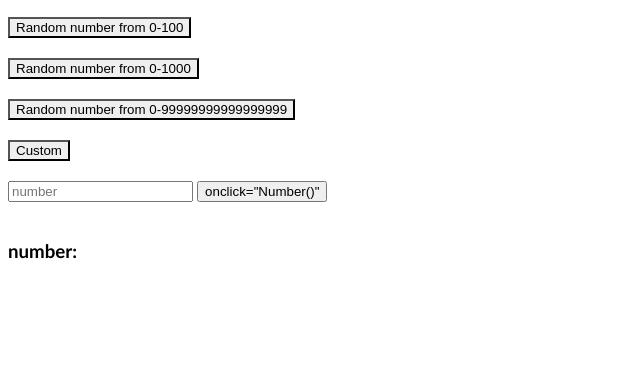
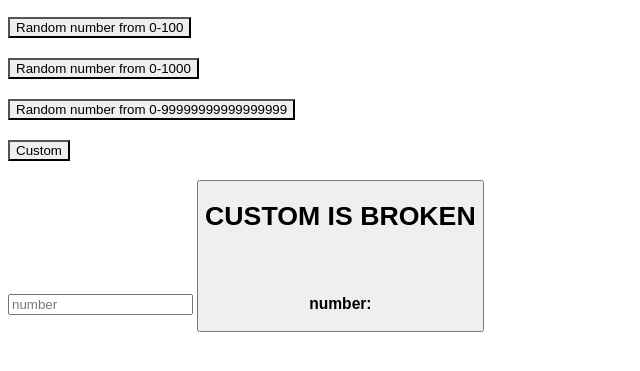
Before and after one commit to RedlandsStuff/SSCT-numberGenerator, a plain HTML site: page index.html in a window 1280 px wide. Shown: the part 107-478 px from the top of the page, without its empty margins (0-640 px from the left). Drawn offline with Linux system fonts and the light colour scheme.

Commit message:
Update index.html

```diff
--- a/index.html
+++ b/index.html
@@ -40,7 +40,8 @@ onclick="document.getElementById('demo').innerHTML = Math.floor(Math.random() *
  <br>
   <br>
 <input id="UserInput" type="text" placeholder="number">
-  <button> onclick="Number()"</button>
+  <button onclick="Number()"; submit</button>
+  <h1>CUSTOM IS BROKEN</h1>
 <br>
   <br>
   <h3>number:</h3>
```
